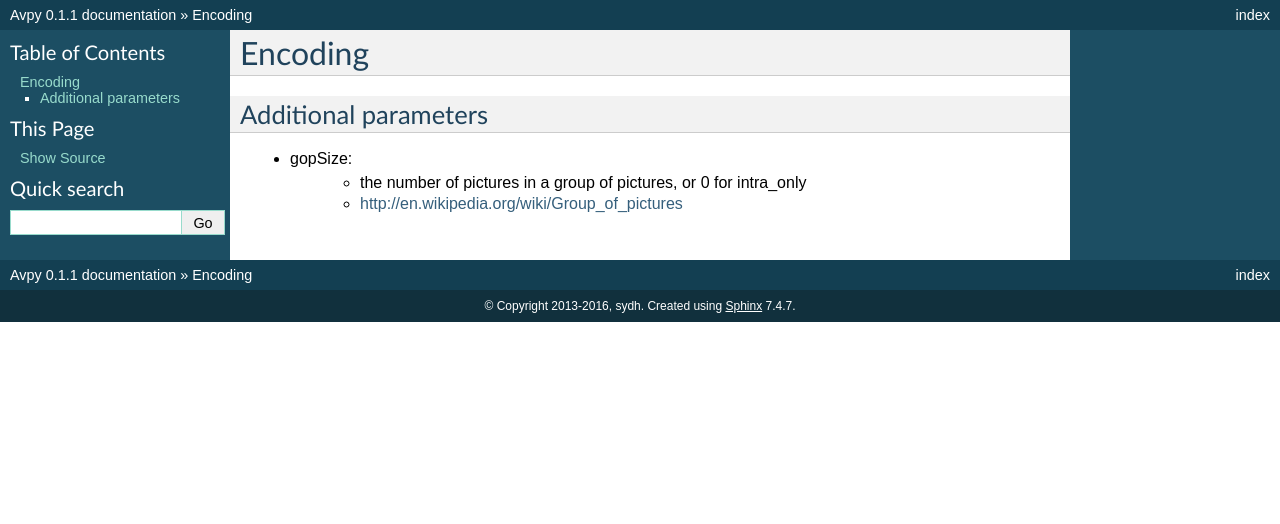
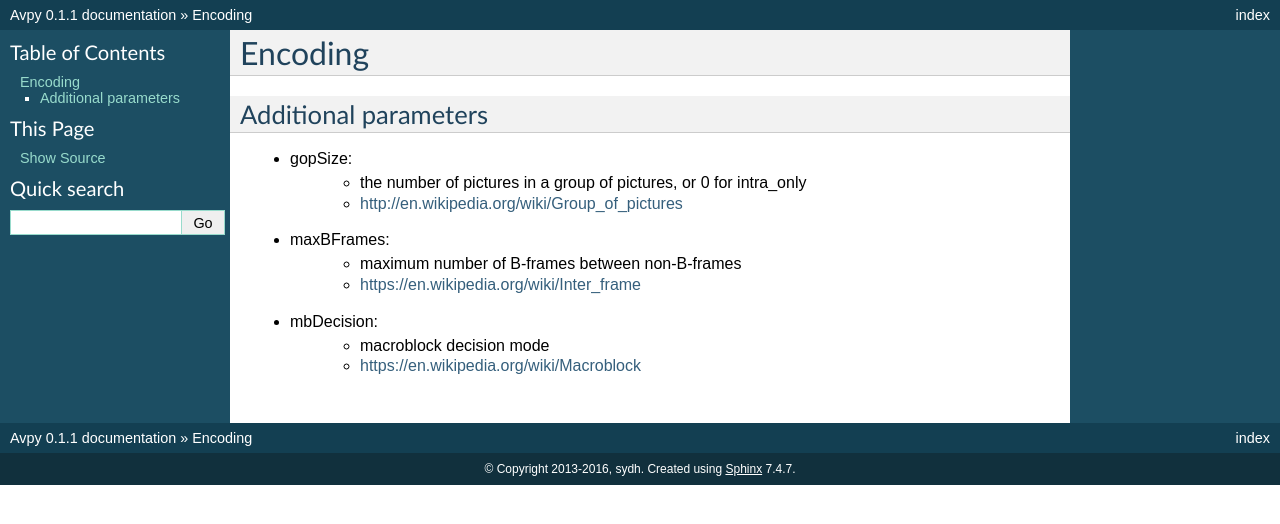
Before and after one commit to sydhds/Avpy, a Sphinx documentation site: the page built from docs/source/api/encoding.rst, in a window 1280 px wide. Shown: the top 524 px of the page. Built offline with Sphinx 7.4.7, drawn with Linux system fonts in a browser that asks for light colours.

Commit message:
Add more encoding parameters

```diff
--- a/docs/source/api/encoding.rst
+++ b/docs/source/api/encoding.rst
@@ -6,5 +6,13 @@ Additional parameters
 ---------------------
 
 - gopSize:
-   - the number of pictures in a group of pictures, or 0 for intra_only
-   - http://en.wikipedia.org/wiki/Group_of_pictures
+   * the number of pictures in a group of pictures, or 0 for intra_only
+   * http://en.wikipedia.org/wiki/Group_of_pictures
+
+- maxBFrames:
+   * maximum number of B-frames between non-B-frames
+   * https://en.wikipedia.org/wiki/Inter_frame
+
+- mbDecision:
+   * macroblock decision mode
+   * https://en.wikipedia.org/wiki/Macroblock
```
Also changed, not shown: 1 other file.
